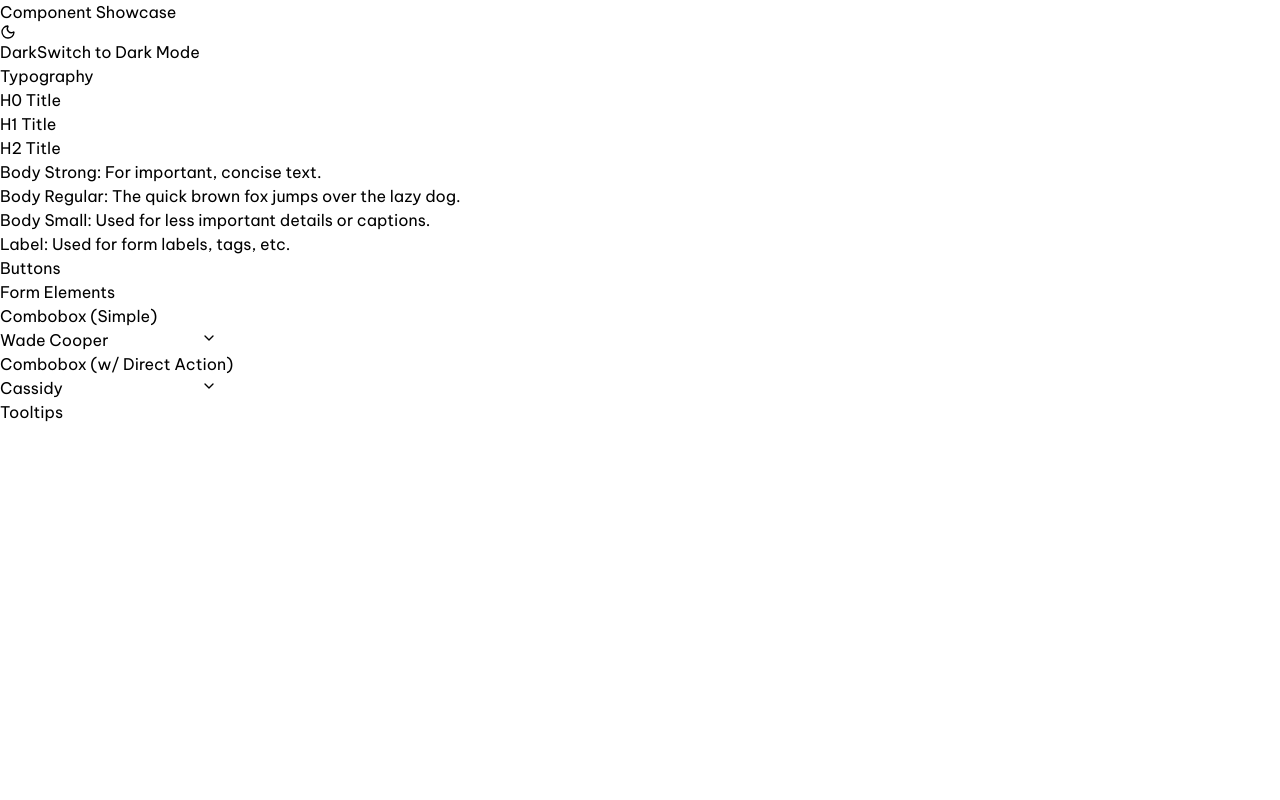
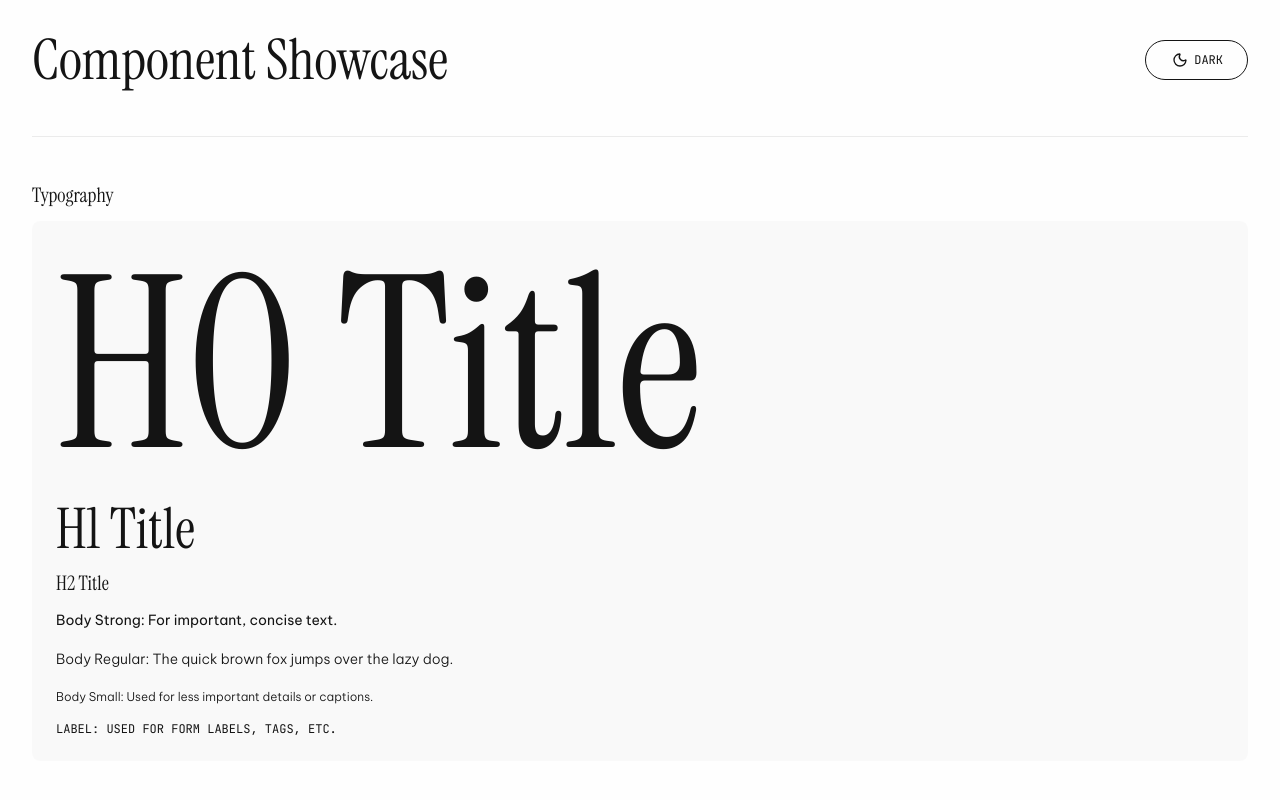
Before and after one commit to Lilit3578/Nullab-Design-System, a React (Vite) app: page / in a window 1280 px wide. Shown: the top 800 px of the page. Built offline with nearby package versions, Linux system fonts and the light colour scheme.

Commit message:
update for index.css file

```diff
--- a/package.json
+++ b/package.json
@@ -1,6 +1,6 @@
 {
-  "name": "@your-username/nullab-design-system",
-  "version": "0.1.1",
+  "name": "nullab-design-system",
+  "version": "0.1.0",
   "description": "A comprehensive design system with React components and Tailwind CSS integration",
   "main": "./dist/index.js",
   "module": "./dist/index.mjs",
@@ -17,7 +17,7 @@
       "types": "./dist/index.d.ts"
     },
     "./tailwind": "./tailwind.config.js",
-    "./styles": "./dist/index.css"
+    "./styles": "./dist/styles.css"
   },
   "scripts": {
     "build": "tsup && npm run build:css",
--- a/tailwind.config.js
+++ b/tailwind.config.js
@@ -2,8 +2,8 @@
 module.exports = {
   darkMode: 'class',
   content: [
-    // Don't include specific paths - let the consuming project handle this
-    // The consuming project will add this config and specify their own content paths
+    // For building the CSS file, include your source files
+    "./src/**/*.{js,ts,jsx,tsx}",
   ],
   theme: {
     extend: {
--- a/tsup.config.ts
+++ b/tsup.config.ts
@@ -9,8 +9,10 @@
   external: ['react', 'react-dom'],
   // Don't bundle peer dependencies
   noExternal: ['@headlessui/react', 'lucide-react'],
-  // Ensure CSS is handled properly
+  // For Next.js compatibility
   banner: {
-    js: '"use client";', // For Next.js compatibility
+    js: '"use client";',
   },
+  // Don't try to process CSS in tsup - we'll handle it separately
+  onSuccess: 'echo "JS build complete. Run npm run build:css to build CSS."'
 });
```
Also changed, not shown: 4 other files (tests, documents, lock files or other folders).
